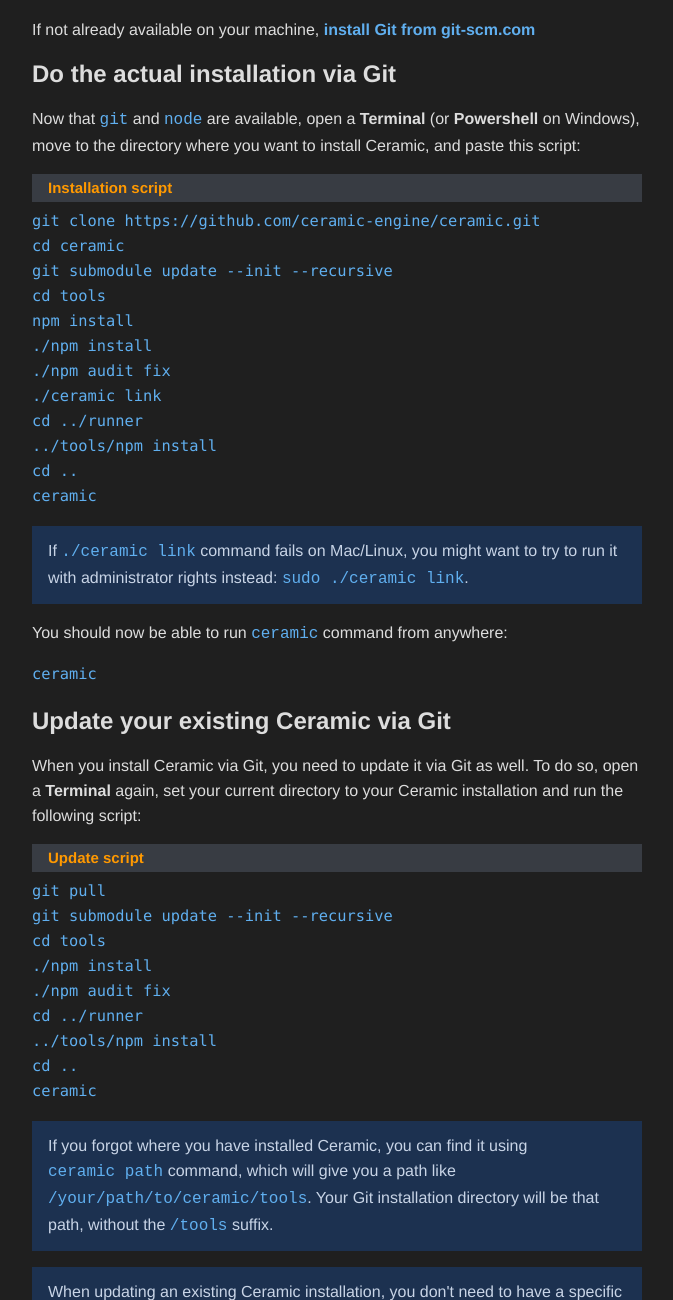
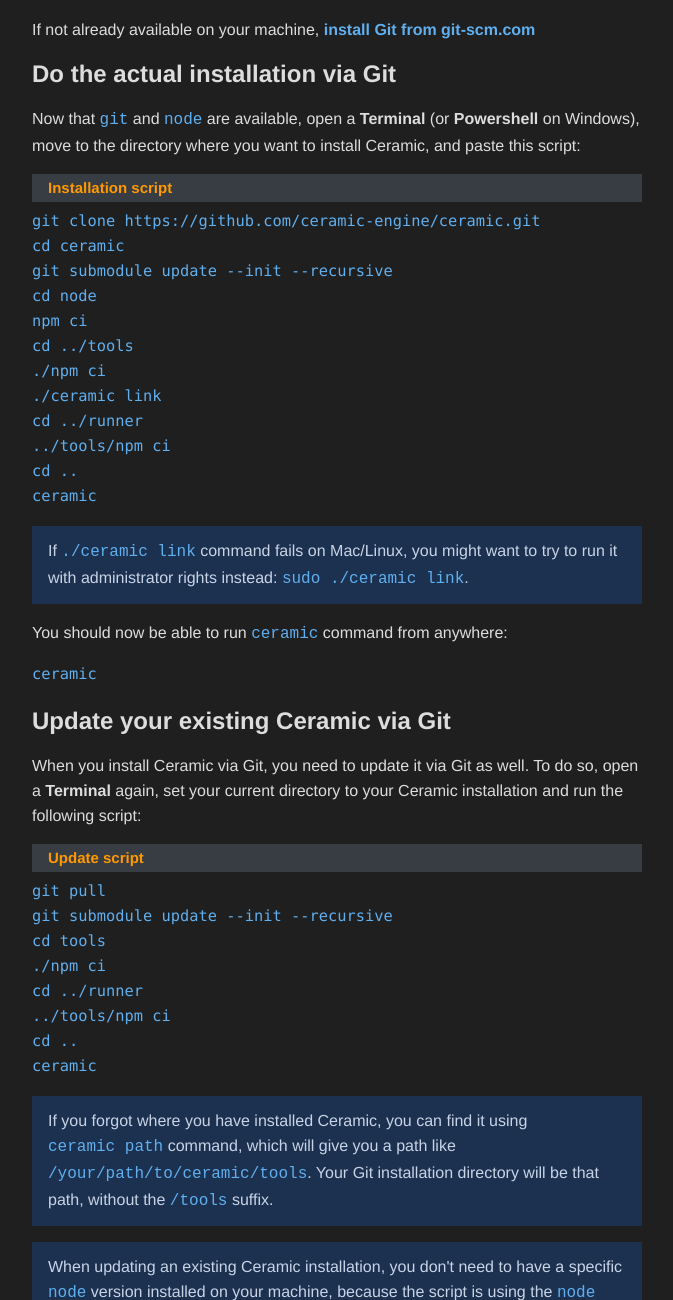
Before and after one commit to thepercentageguy/ceramic-engine.github.io, an Eleventy site: page content/guides/03-appendices/02-ceramic-via-git.md in a window 1280 px wide. Shown: the part 612-1912 px from the top of the page, without its empty margins (322-995 px from the left). Built offline with nearby package versions, Linux system fonts and the light colour scheme; Eleventy itself is replaced by a stand-in of ours; code samples lack their colours; files that its build step writes are made by us from their sources.

Commit message:
Update ceramic-via-git installation guide since it has changed starting from ceramic v0.10.0

````diff
--- a/content/guides/03-appendices/02-ceramic-via-git.md
+++ b/content/guides/03-appendices/02-ceramic-via-git.md
@@ -31,13 +31,13 @@
 git clone https://github.com/ceramic-engine/ceramic.git
 cd ceramic
 git submodule update --init --recursive
-cd tools
-npm install
-./npm install
-./npm audit fix
+cd node
+npm ci
+cd ../tools
+./npm ci
 ./ceramic link
 cd ../runner
-../tools/npm install
+../tools/npm ci
 cd ..
 ceramic
 ```
@@ -60,10 +60,9 @@
 git pull
 git submodule update --init --recursive
 cd tools
-./npm install
-./npm audit fix
+./npm ci
 cd ../runner
-../tools/npm install
+../tools/npm ci
 cd ..
 ceramic
 ```
````
